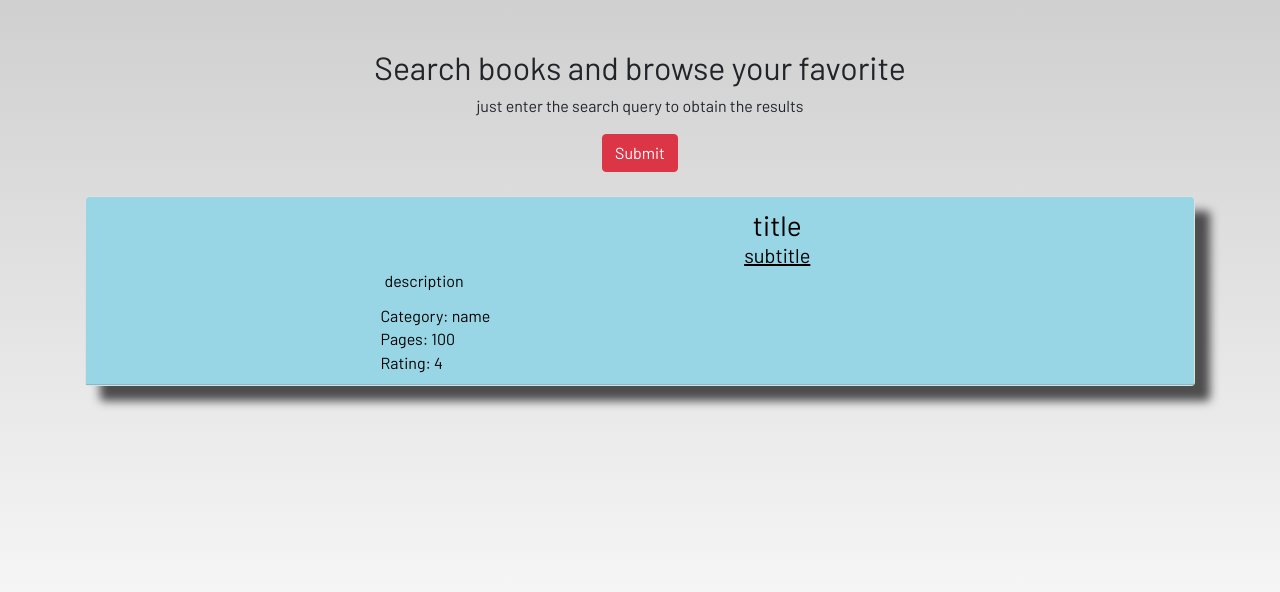
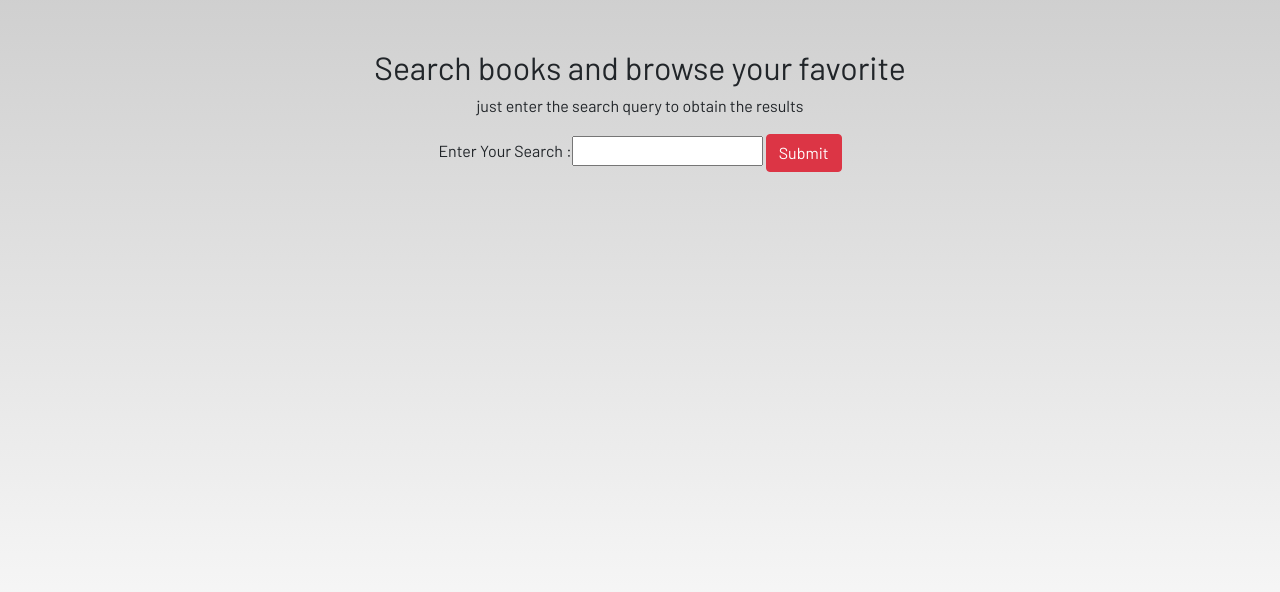
Before and after one commit to MehediMashfan086/OnlineEducation, a Django app: page /books/ in a window 1280 px wide. Shown: the part 56-648 px from the top of the page. Run offline with Django 3.2, Linux system fonts and the light colour scheme; some libraries are stand-ins or nearby versions; some web fonts are replaced.

Commit message:
Saving to GitHub

```diff
--- a/edu/templates/edu/books.html
+++ b/edu/templates/edu/books.html
@@ -6,35 +6,53 @@
     <h2>Search books and browse your favorite</h2>
     <p>just enter the search query to obtain the results</p><b></b>
     <form action="" method="post">
+        {% csrf_token %}
+        {{form}}
         <input class="btn btn-danger" type="submit" value="Submit">
     </form><br>
-
-    <a href="#" target="_blank">
+    {% for result in results %}
+    <a href="{{result.preview}}" target="_blank">
         <div class="card">
             <div class="card-header">
                 <div class="row">
                     <div class="col-md-3">
-                        <img class="img-fluid" src="" alt="">
+                        <img class="img-fluid" src="{{result.thumbnail}}" alt="">
 
                     </div>
                     <div class="col-md-9">
-                        <h3 class="p-0 m-0">title</h3>
+                        <h3 class="p-0 m-0">{{result.title}}</h3>
                         <b>
                             <u>
-                                <h5 class="p-0 m-0">subtitle</h5>
+                                <h5 class="p-0 m-0">{{result.subtitle}}</h5>
                             </u>
                         </b>
-                        <h6 class="p-0 m-1">description</h6>
+                        {% if result.description == True %}
+                            <h6 class="p-0 m-1">{{result.description}}</h6>
+                        {% endif %}
+
                         <b>
-                            <h6 class="ml-0 mt-3">Category: name</h6>
-                            <h6 class="ml-0 mt-1">Pages: 100</h6>
-                            <h6 class="ml-0 mt-1">Rating: 4</h6>
+                            {% if result.categories %}
+                            <h6 class="ml-0 mt-3">Category:
+                                {% for category in result.categories %}
+                                    {{category}}
+                                {% endfor %}
+                            </h6>
+                            {% endif %}
+
+                            {% if result.count %}
+                                <h6 class="ml-0 mt-1">Pages: {{result.count}}</h6>
+                            {% endif %}
+
+                            {% if result.rating %}
+                                <h6 class="ml-0 mt-1">Rating: {{result.rating}}</h6>
+                            {% endif %}
                         </b>
                     </div>
                 </div>
             </div>
         </div>
     </a>
+    {% endfor %}
     <br>
 </section>
 
--- a/edu/urls.py
+++ b/edu/urls.py
@@ -19,6 +19,7 @@ urlpatterns = [
     path('delete_todo/<int:pk>', views.delete_todo, name='delete-todo'),
 
     path('books/', views.books, name='books'),
+
     path('dictionary/', views.dictionary, name='dictionary'),
     path('wiki/', views.wiki, name='wiki'),
     path('conversion/', views.conversion, name='conversion'),
--- a/edu/views.py
+++ b/edu/views.py
@@ -5,6 +5,7 @@ from .forms import *
 from django.contrib import messages
 from django.views import generic
 from youtubesearchpython import VideosSearch
+import requests
 
 # Create your views here.
 def home(request):
@@ -147,7 +148,32 @@ def delete_todo(request, pk = None):
     return redirect('todo')
 
 def books(request):
-    return render(request, 'edu/books.html')
+    if request.method == "POST":
+        form = DashboardForm(request.POST)
+        text = request.POST['text']
+        url = "https://www.googleapis.com/books/v1/volumes?q="+text
+        r = requests.get(url)
+        answer = r.json()
+        result_list = []
+        for i in range(10):
+            result_dict = {
+                'title': answer['items'][i]['volumeInfo']['title'],
+                'subtitle': answer['items'][i]['volumeInfo'].get('subtitle'),
+                'description': answer['items'][i]['volumeInfo'].get('description'),
+                'count': answer['items'][i]['volumeInfo'].get('pageCount'),
+                'categories': answer['items'][i]['volumeInfo'].get('categories'),
+                'rating': answer['items'][i]['volumeInfo'].get('pageRating'),
+                'thumbnail': answer['items'][i]['volumeInfo'].get('imageLinks').get('thumbnail'),
+                'preview': answer['items'][i]['volumeInfo'].get('previewLink'),
+            }
+
+            result_list.append(result_dict)
+            context = {'form': form, 'results': result_list}
+        return render(request, 'edu/books.html', context)
+    else:
+        form = DashboardForm()
+    context = {'form': form}
+    return render(request, 'edu/books.html', context)
 
 def dictionary(request):
     return render(request, 'edu/dictionary.html')
```
